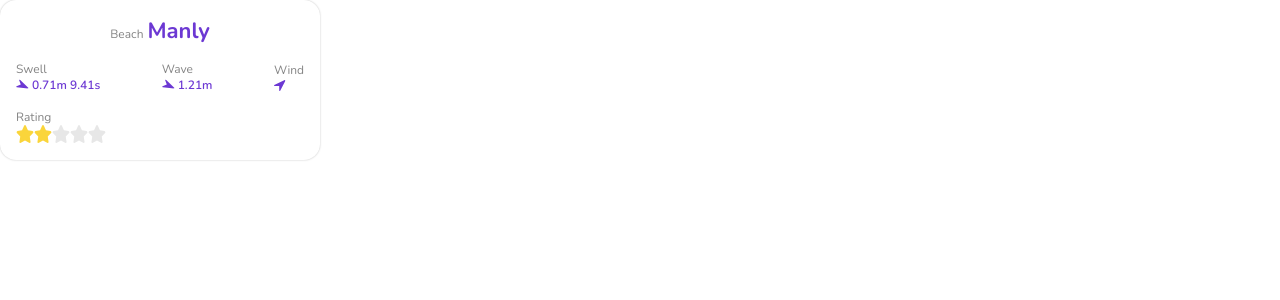
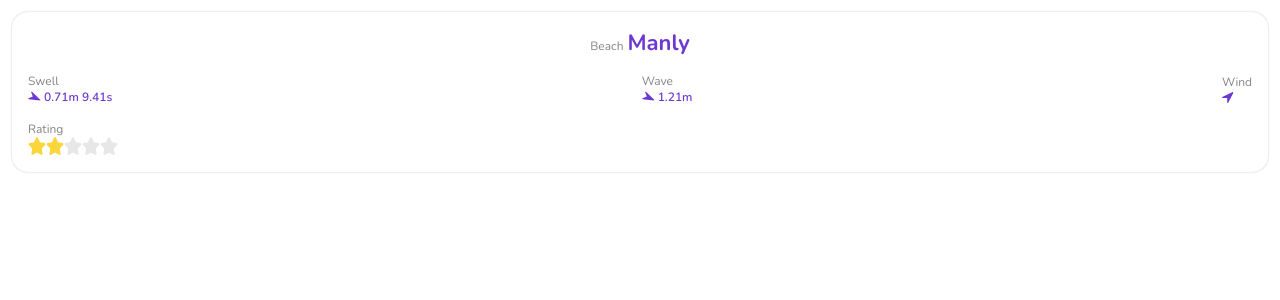
Before and after one commit to jardelgoncalves/finding-waves, a Vue app in the folder webapp/: page / in a window 1280 px wide. Shown: the top 300 px of the page. Built offline with nearby package versions, Linux system fonts and the light colour scheme.

Commit message:
refactor(webapp): add emit event

```diff
--- a/webapp/src/components/BeachCard/BeachCard.vue
+++ b/webapp/src/components/BeachCard/BeachCard.vue
@@ -24,7 +24,7 @@ export default {
 }
 </script>
 <template>
-  <div class="beach-card">
+  <div class="beach-card" @click="$emit('click')">
     <div class="beach-card__title">
       <span class="beach-card__title__beach">Beach</span>
       <span class="beach-card__title__name">{{ name }}</span>
@@ -65,13 +65,15 @@ export default {
 
 <style lang="scss">
 .beach-card {
-  max-width: 320px;
+  min-width: 320px;
   height: 160px;
   background-color: var(--color-white);
   box-shadow: 0px 0px 2px rgba(0, 0, 0, 0.25);
   border-radius: 16px;
   transition: box-shadow 0.2s;
   padding: 16px;
+  user-select: none;
+  margin: 12px;
 
   &:hover {
     cursor: pointer;
```
